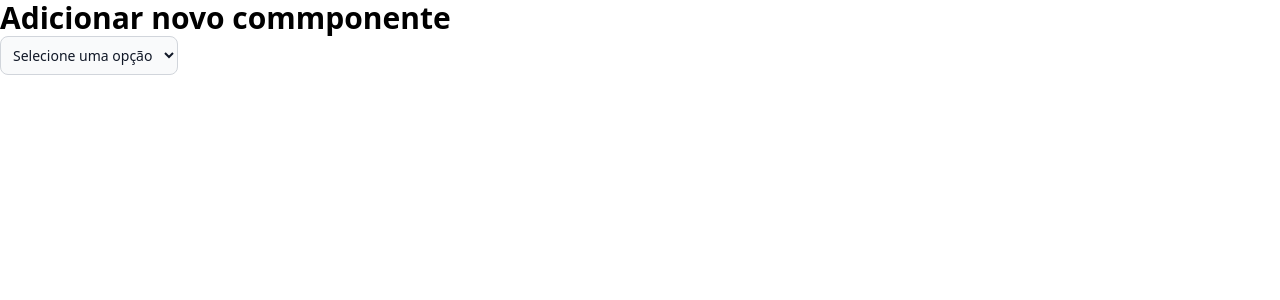
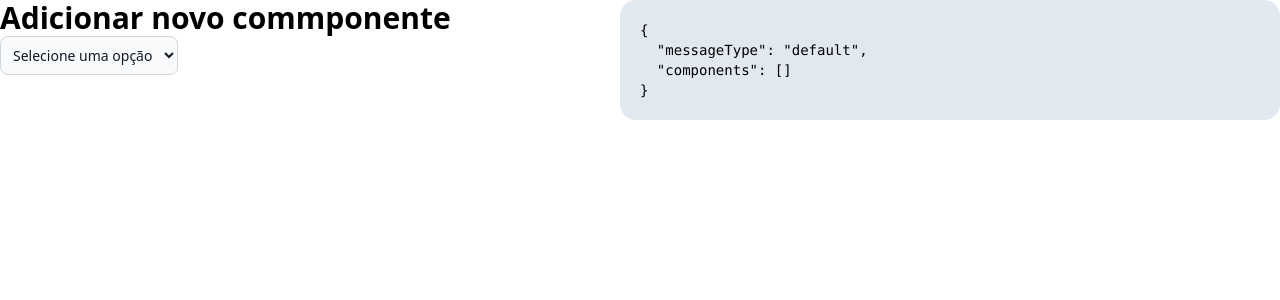
Before and after one commit to wiltonvieira/dialogflow-message-creator, a React (Create React App) app: page / in a window 1280 px wide. Shown: the top 300 px of the page. Built offline with nearby package versions, Linux system fonts and the light colour scheme.

Commit message:
adding styles

```diff
--- a/src/App.tsx
+++ b/src/App.tsx
@@ -36,7 +36,7 @@ const ButtonForm = ({ onSubmit }) => {
   };
   return (
     <form onSubmit={handleSubmit}>
-      <label>
+      <label className="flex">
         Label:
         <input
           type="text"
@@ -45,7 +45,7 @@ const ButtonForm = ({ onSubmit }) => {
           className="bg-gray-50 border border-gray-300 text-gray-900 text-sm rounded-lg focus:ring-blue-500 focus:border-blue-500 block p-2.5 "
         />
       </label>
-      <label>
+      <label className="flex">
         Value:
         <input
           type="text"
@@ -85,7 +85,7 @@ const FixedButtonForm = ({ onSubmit }) => {
     <>
       <form onSubmit={handleSubmit}>
         <label>
-          Left Icon Name:
+          Left icon name:
           <SelectBox
             options={[
               { label: "←", value: "arrow-left" },
@@ -134,7 +134,7 @@ const TextForm = ({ onSubmit }) => {
   };
   return (
     <form onSubmit={handleSubmit}>
-      <label>
+      <label className="flex">
         Texto:
         <input
           type="text"
@@ -165,7 +165,7 @@ const RichTextForm = ({ onSubmit }) => {
   };
   return (
     <form onSubmit={handleSubmit}>
-      <div className="p-5">
+      <div className="p-1">
         <ReactQuill
           value={text}
           onChange={handleTextChange}
@@ -204,8 +204,8 @@ const ImageForm = ({ onSubmit }) => {
   };
   return (
     <form onSubmit={handleSubmit}>
-      <label>
-        Nome:
+      <label className="flex">
+        Label:
         <input
           type="text"
           value={name}
@@ -213,7 +213,7 @@ const ImageForm = ({ onSubmit }) => {
           className="bg-gray-50 border border-gray-300 text-gray-900 text-sm rounded-lg focus:ring-blue-500 focus:border-blue-500 block p-2.5 "
         />
       </label>
-      <label>
+      <label className="flex">
         URL:
         <input
           type="text"
@@ -281,17 +281,21 @@ const App = () => {
   const handleFormSubmit = (List) => {
     setDataList([...dataList, List]);
   };
+
+  const message = {
+    messageType: "default",
+    components: dataList,
+  };
+
   return (
-    <div>
-      <ul>
-        {dataList.map((List, index) => (
-          <li key={index}>
-            <pre>{JSON.stringify(List, null, 2)}</pre>
-          </li>
-        ))}
-      </ul>
-      <h1 className="text-3xl font-bold">Adicionar novo commponente</h1>
-      <Form onSubmit={handleFormSubmit} />
+    <div className="flex flex-row">
+      <div className="flex flex-col flex-1">
+        <h1 className="text-3xl font-bold">Adicionar novo commponente</h1>
+        <Form onSubmit={handleFormSubmit} />
+      </div>
+      <div className="flex flex-1 bg-slate-200 p-5 rounded-2xl">
+        <pre className="text-sm">{JSON.stringify(message, null, 2)}</pre>
+      </div>
     </div>
   );
 };
```
